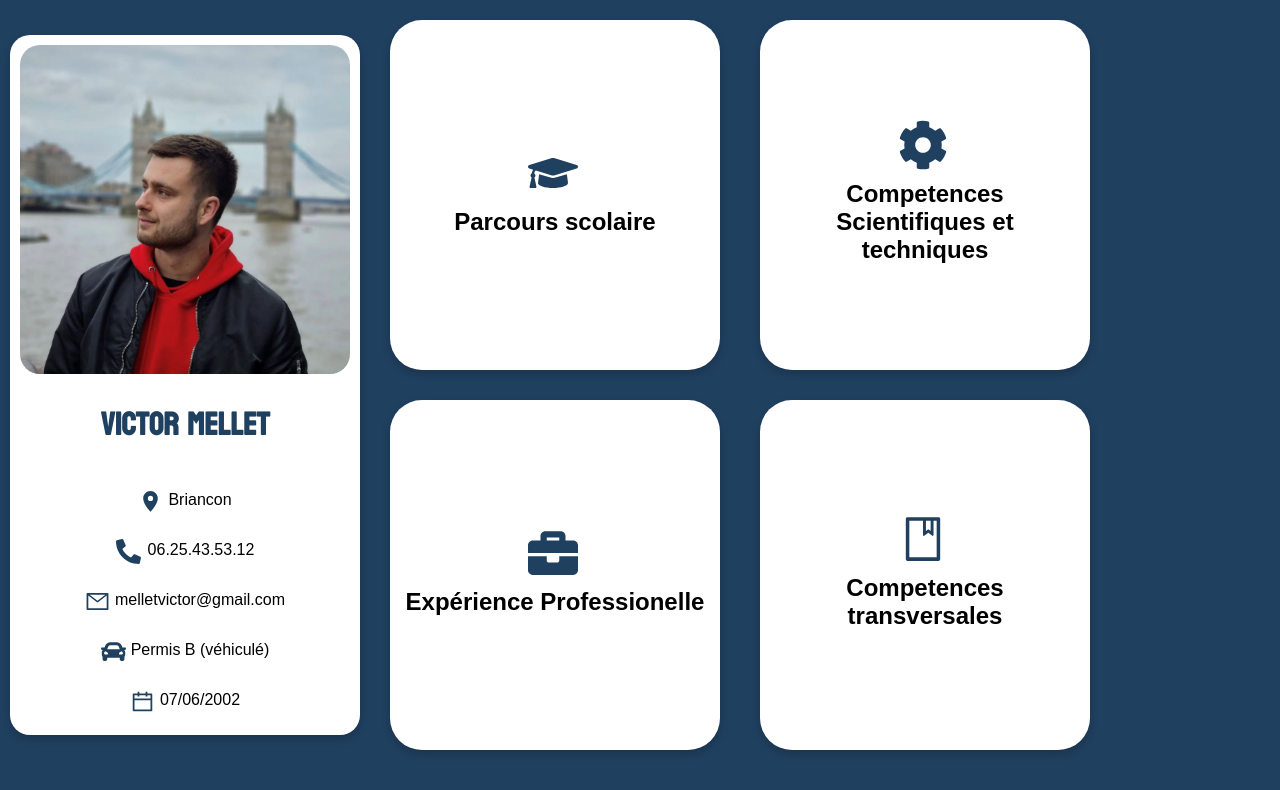
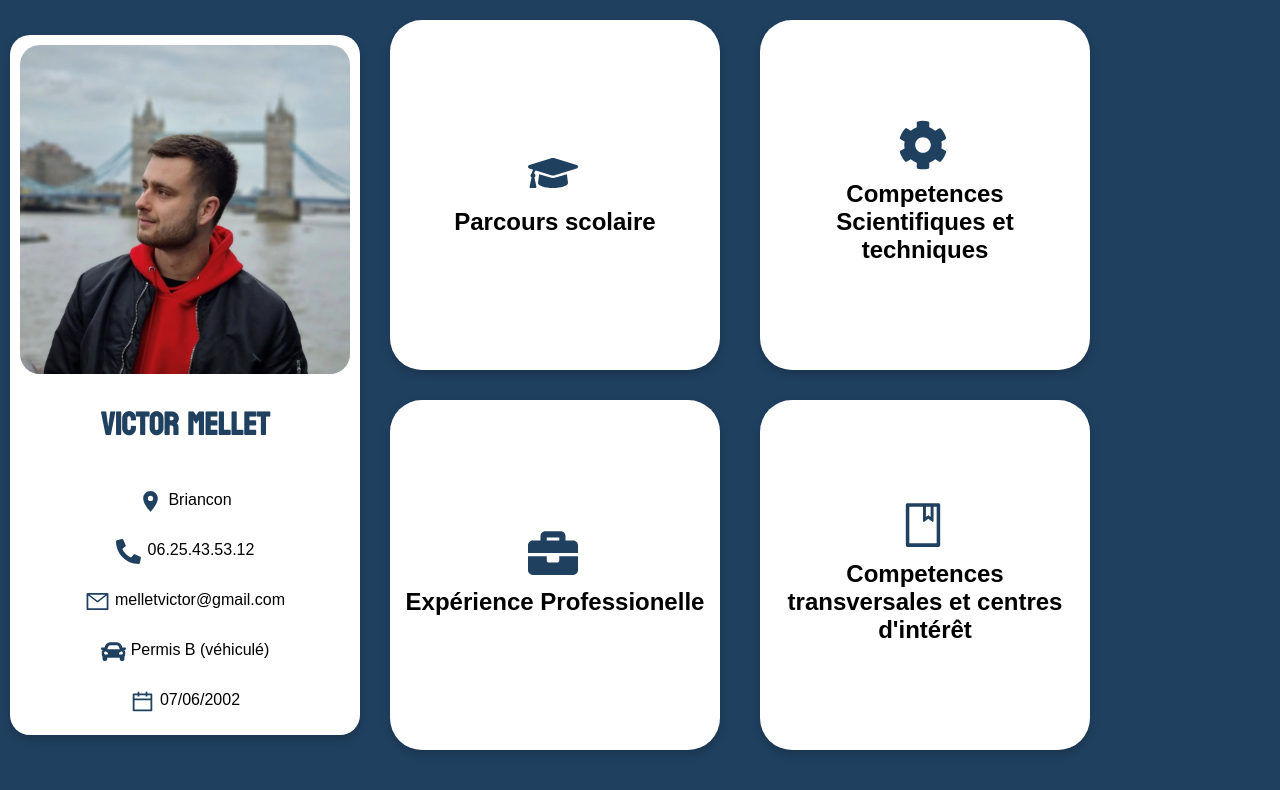
Before and after one commit to oliFYP/victor-mellet-portfolio, a React (Create React App) app: page / in a window 1280 px wide. Shown: the top 790 px of the page. Built offline with nearby package versions, Linux system fonts and the light colour scheme.

Commit message:
Changes on last card and fade animation when opened

```diff
--- a/package.json
+++ b/package.json
@@ -7,15 +7,17 @@
     "@testing-library/jest-dom": "^5.16.5",
     "@testing-library/react": "^13.4.0",
     "@testing-library/user-event": "^13.5.0",
+    "framer-motion": "^10.15.0",
     "react": "^18.2.0",
     "react-dom": "^18.2.0",
     "react-icons": "^4.10.1",
     "react-scripts": "5.0.1",
+    "react-transition-group": "^4.4.5",
     "web-vitals": "^2.1.4"
   },
   "scripts": {
     "start": "react-scripts start",
-    "predeploy":"npm run build",
+    "predeploy": "npm run build",
     "deploy": "gh-pages -d build",
     "build": "react-scripts build",
     "test": "react-scripts test",
--- a/src/App.js
+++ b/src/App.js
@@ -1,6 +1,8 @@
 import './App.css';
 import './hover.css';
-import './mobileView.css'
+import './mobileView.css';
+import { useEffect } from 'react';
+import { motion } from 'framer-motion';
 import bdc from './image/Image.jpeg';
 import { MdLocationOn } from 'react-icons/md';
 import {FaPhone } from 'react-icons/fa';
@@ -36,6 +38,12 @@ function App() {
   };
   document.title = "Victor Wellet Portfolio";
   return (
+    <motion.div
+    initial={{ opacity: 0 }}
+    animate={{ opacity: 1 }}
+    exit={{ opacity: 0 }}
+    transition={{ duration: 2 }}
+  >
     <body>
     <div>
       <div className="layout">
@@ -139,19 +147,18 @@ function App() {
     <div class="card">
       <div class="front">
       <AiOutlineBook className="mec-icon" />
-          <h1>Competences transversales</h1>
+          <h1>Competences transversales et centres d'intérêt</h1>
         </div>
 
       <div class="back">
-      <h1>B.U.T MESURES PHYSIQUES 2ÈME ANNEE (2021-2022)</h1>
-           <h2>IUT1: Grenoble</h2>
-           <li> Projet: Réalisation d'un oxymètre, conversion signal analogique/numérique, électronique, optique, traitement du signal</li>
-           <li> Projet: Réalisation complète d'une radio: autonomie, apprentissage de méthodes de soudure et de gravure chimique. Connaissance en électronique.</li>
-           <li> Encadrant plongeur universitaire sur un semestre à U-Dive.</li>
-           <h1>BACCALAUREAT GENERAL, ASSEZ-BIEN(2020)</h1>
-           <h2>Lycée d'altitude, Briançon</h2>
-           <li> Bac S spécialité maths</li>
-           <li> Préparation millitaire marine en parallèle de mon année de Terminale (2019-2020, major de promotion)</li>
+
+           <li> Anglais: 945 sur 990 au TOEIC et bonne maitrise de l'anglais technique et courant</li>
+           <li>Travailler en équipe et/ou en autonomie</li>
+           <li> Dynamique </li>
+           <h1>Centres d'intérêt</h1>
+           <li> Parachutisme depuis juin 2020 (gestion du stress, réactivité)</li>
+           <li> Plongée sous-marine depuis 2010, niveau Master Diver (autonomie, coordination)</li>
+           <li> Boxe anglaise depuis 2017 en loisir (dépassement de soi,	motivation)</li>
       </div>
     </div>
   </div>
@@ -160,6 +167,7 @@ function App() {
       </div>
     </div>
     </body>
+    </motion.div>
   );
 }
 
```
Also changed, not shown: 1 other file (tests, documents, lock files or other folders).
